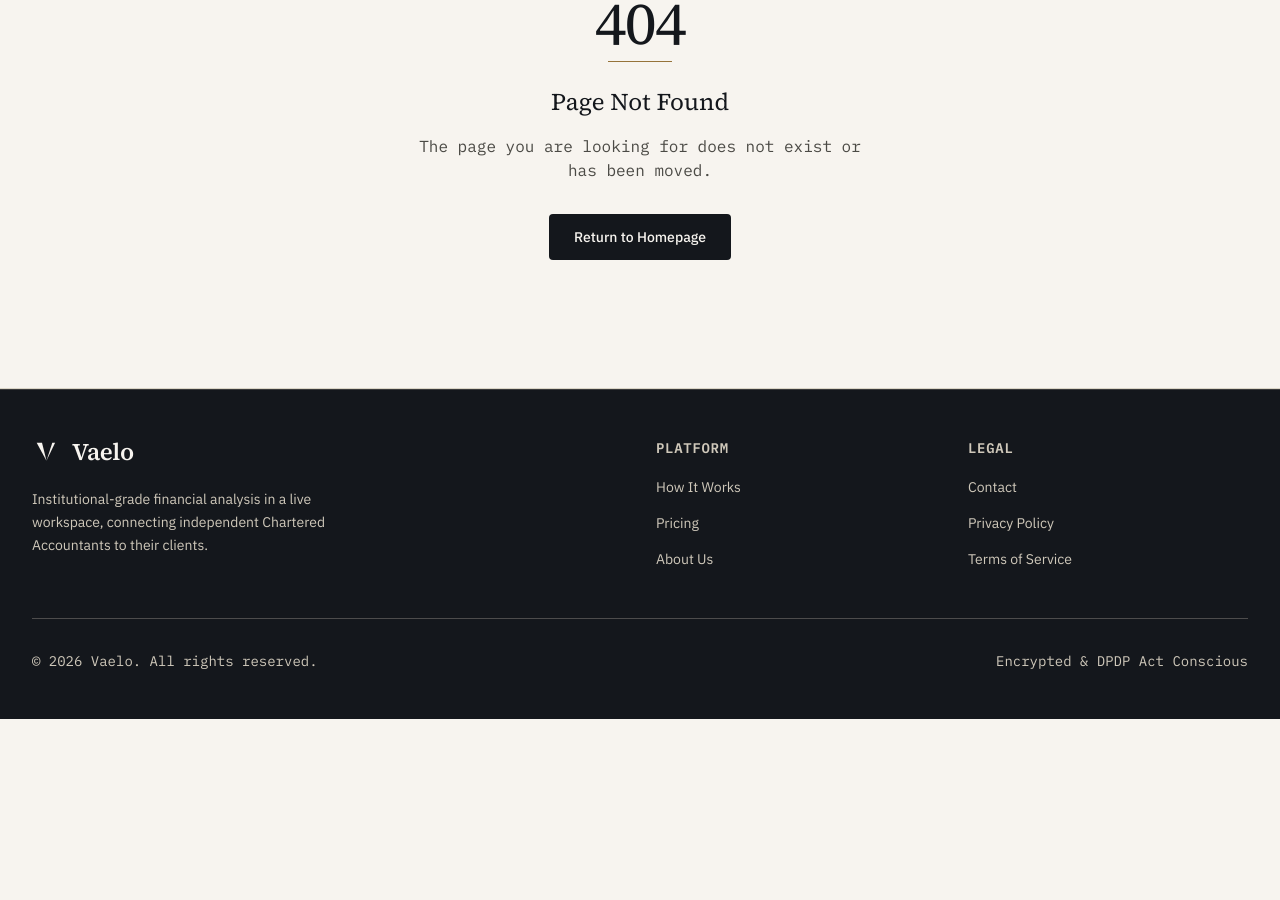
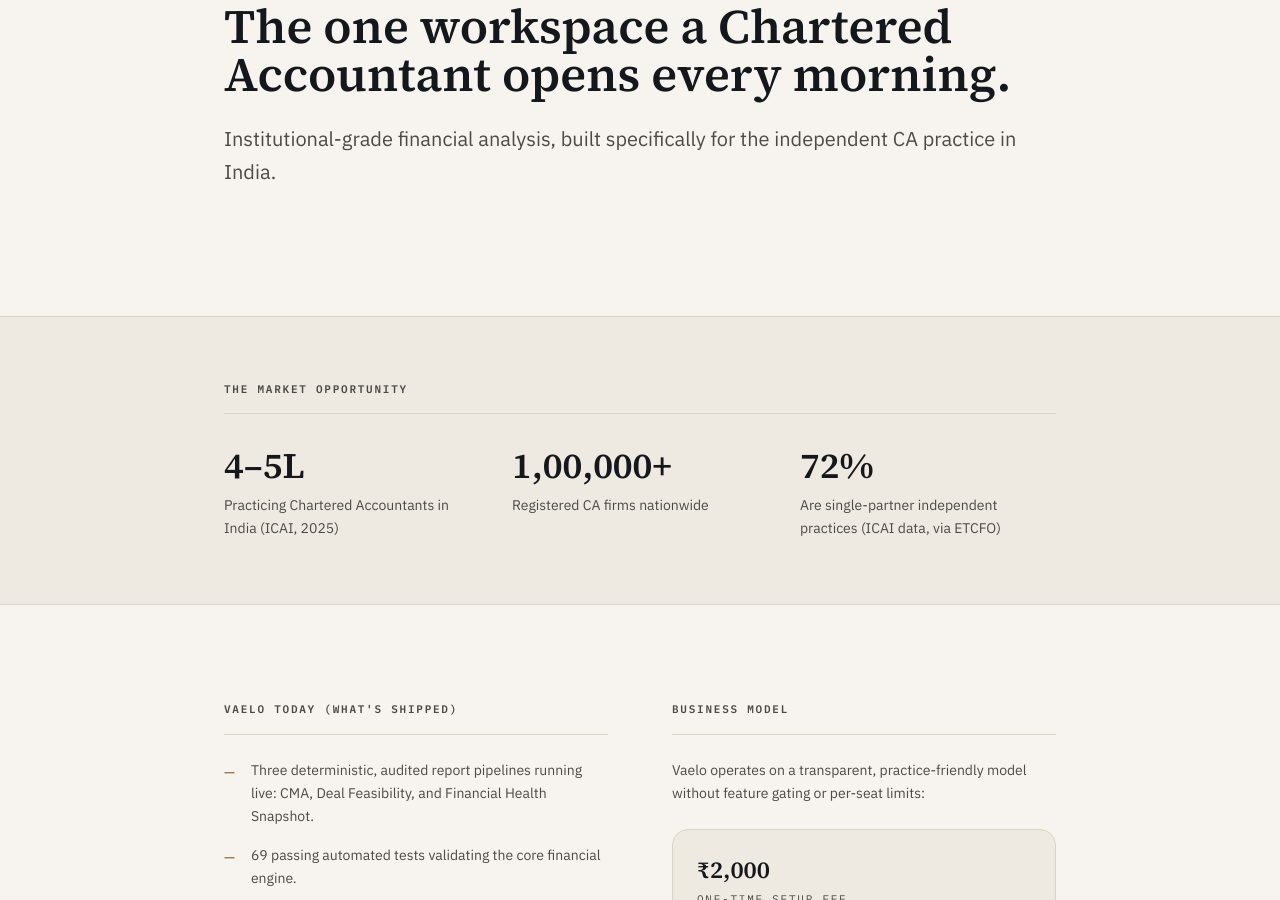
Before and after one commit to Smeetmehta27/vaelo, a Next.js app: page /invest in a window 1280 px wide. Before the commit this address had no page. Shown: the part 200-1100 px from the top of the page. Before the commit the page ends 919 px from the top, so only its background shows below. Built offline with nearby package versions, Linux system fonts and the light colour scheme.

Commit message:
feat: add dedicated investor landing page

```diff
--- /dev/null
+++ b/src/app/invest/page.tsx
@@ -0,0 +1,152 @@
+import Link from 'next/link';
+import { Reveal, RevealGroup, RevealItem } from '@/components/animations/Reveal';
+import type { Metadata } from 'next';
+
+export const metadata: Metadata = {
+  title: "Invest | Vaelo",
+  description: "Vaelo investor relations and pre-seed opportunity.",
+  robots: {
+    index: false,
+    follow: false,
+  },
+};
+
+export default function InvestPage() {
+  return (
+    <main className="bg-paper">
+      {/* Hero */}
+      <section className="py-24 border-b border-stone-line">
+        <div className="max-w-4xl mx-auto px-4 sm:px-6 lg:px-8">
+          <Reveal className="mb-8">
+            <div className="flex items-center gap-3 mb-6">
+              <span className="w-6 h-px bg-bronze"></span>
+              <span className="font-mono text-[11px] uppercase tracking-[0.16em] text-bronze-deep font-medium">For Investors</span>
+            </div>
+            <h1 className="text-4xl sm:text-5xl font-serif font-[560] text-ink mb-6">
+              The one workspace a Chartered Accountant opens every morning.
+            </h1>
+            <p className="font-sans text-xl text-ink-soft leading-[1.65]">
+              Institutional-grade financial analysis, built specifically for the independent CA practice in India.
+            </p>
+          </Reveal>
+        </div>
+      </section>
+
+      {/* The Opportunity (Stats Grid) */}
+      <section className="py-16 bg-paper-dim border-b border-stone-line">
+        <div className="max-w-4xl mx-auto px-4 sm:px-6 lg:px-8">
+          <Reveal>
+            <h2 className="font-mono text-[11px] uppercase tracking-[0.16em] text-ink-soft font-semibold mb-8 border-b border-stone-line pb-4">The Market Opportunity</h2>
+            <div className="grid grid-cols-1 md:grid-cols-3 gap-8">
+              <div className="flex flex-col">
+                <span className="font-serif font-[560] text-4xl text-ink mb-2">4–5L</span>
+                <span className="font-sans text-sm text-ink-soft leading-[1.65]">Practicing Chartered Accountants in India (ICAI, 2025)</span>
+              </div>
+              <div className="flex flex-col">
+                <span className="font-serif font-[560] text-4xl text-ink mb-2">1,00,000+</span>
+                <span className="font-sans text-sm text-ink-soft leading-[1.65]">Registered CA firms nationwide</span>
+              </div>
+              <div className="flex flex-col">
+                <span className="font-serif font-[560] text-4xl text-ink mb-2">72%</span>
+                <span className="font-sans text-sm text-ink-soft leading-[1.65]">Are single-partner independent practices (ICAI data, via ETCFO)</span>
+              </div>
+            </div>
+          </Reveal>
+        </div>
+      </section>
+
+      {/* What's Shipped & Business Model */}
+      <section className="py-24 border-b border-stone-line">
+        <div className="max-w-4xl mx-auto px-4 sm:px-6 lg:px-8">
+          <RevealGroup className="grid grid-cols-1 md:grid-cols-2 gap-16">
+            <RevealItem>
+              <h2 className="font-mono text-[11px] uppercase tracking-[0.16em] text-ink-soft font-semibold mb-6 border-b border-stone-line pb-4">Vaelo Today (What's Shipped)</h2>
+              <ul className="space-y-4 font-sans text-sm text-ink leading-[1.65]">
+                <li className="flex gap-4">
+                  <span className="text-bronze font-medium pt-0.5">—</span>
+                  <span className="text-ink-soft">Three deterministic, audited report pipelines running live: CMA, Deal Feasibility, and Financial Health Snapshot.</span>
+                </li>
+                <li className="flex gap-4">
+                  <span className="text-bronze font-medium pt-0.5">—</span>
+                  <span className="text-ink-soft">69 passing automated tests validating the core financial engine.</span>
+                </li>
+                <li className="flex gap-4">
+                  <span className="text-bronze font-medium pt-0.5">—</span>
+                  <span className="text-ink-soft">Multi-format output support: PDF, DOCX, and XLSX export.</span>
+                </li>
+                <li className="flex gap-4">
+                  <span className="text-bronze font-medium pt-0.5">—</span>
+                  <span className="text-ink-soft">Client management, document collection, review workflow, and a live practice dashboard.</span>
+                </li>
+              </ul>
+            </RevealItem>
+
+            <RevealItem>
+              <h2 className="font-mono text-[11px] uppercase tracking-[0.16em] text-ink-soft font-semibold mb-6 border-b border-stone-line pb-4">Business Model</h2>
+              <div className="font-sans text-sm text-ink-soft leading-[1.65] space-y-6">
+                <p>
+                  Vaelo operates on a transparent, practice-friendly model without feature gating or per-seat limits:
+                </p>
+                <div className="p-6 bg-paper-dim border border-stone-line rounded-[16px]">
+                  <p className="font-serif font-[560] text-2xl text-ink mb-1">₹2,000</p>
+                  <p className="font-mono text-[11px] uppercase tracking-[0.16em] text-ink-soft mb-4">One-time setup fee</p>
+
+                  <p className="font-serif font-[560] text-2xl text-ink mb-1">₹300–500</p>
+                  <p className="font-mono text-[11px] uppercase tracking-[0.16em] text-ink-soft">Per month (scaled by usage)</p>
+                </div>
+                <p>
+                  View the complete breakdown on our <Link href="/pricing" className="text-stone hover:text-ink hover:underline hover:decoration-bronze hover:underline-offset-4 transition-all duration-200">Pricing page</Link>.
+                </p>
+              </div>
+            </RevealItem>
+          </RevealGroup>
+        </div>
+      </section>
+
+      {/* The Ask */}
+      <section className="py-24 bg-paper-dim border-b border-stone-line">
+        <div className="max-w-4xl mx-auto px-4 sm:px-6 lg:px-8">
+          <Reveal>
+            <h2 className="text-3xl font-serif font-[560] text-ink mb-8">The Ask</h2>
+            <p className="font-sans text-lg text-ink-soft leading-[1.65] mb-8 max-w-2xl">
+              Vaelo is raising a pre-seed round to accelerate our go-to-market motion and scale the platform's core infrastructure. We are actively seeking:
+            </p>
+            <div className="grid grid-cols-1 sm:grid-cols-3 gap-6">
+              <div className="bg-paper border border-stone-line rounded-[20px] p-8">
+                <h3 className="font-serif font-[560] text-xl text-ink mb-3">Capital</h3>
+                <p className="font-sans text-sm text-ink-soft leading-[1.65]">To support Phase 2–3 build velocity and engineering scale.</p>
+              </div>
+              <div className="bg-paper border border-stone-line rounded-[20px] p-8">
+                <h3 className="font-serif font-[560] text-xl text-ink mb-3">Mentorship</h3>
+                <p className="font-sans text-sm text-ink-soft leading-[1.65]">From operators who have successfully built and scaled B2B SaaS in India.</p>
+              </div>
+              <div className="bg-paper border border-stone-line rounded-[20px] p-8">
+                <h3 className="font-serif font-[560] text-xl text-ink mb-3">Network Access</h3>
+                <p className="font-sans text-sm text-ink-soft leading-[1.65]">To connect with and onboard our foundational founding-CA cohort for critical early validation.</p>
+              </div>
+            </div>
+          </Reveal>
+        </div>
+      </section>
+
+      {/* Contact Block */}
+      <section className="py-32 bg-ink text-paper text-center">
+        <Reveal className="max-w-2xl mx-auto px-4 sm:px-6 lg:px-8">
+          <h2 className="text-3xl sm:text-4xl font-serif font-[560] text-paper mb-6">Interested in investing?</h2>
+          <p className="font-sans text-stone text-lg leading-[1.65] mb-12">
+            Let's discuss how we can build the definitive financial OS for Indian accounting practices.
+          </p>
+          <a
+            href="mailto:vaelo.team@gmail.com"
+            className="inline-flex justify-center items-center px-8 py-4 border border-transparent text-base font-medium rounded-sm text-paper bg-bronze hover:bg-bronze-deep transition-all duration-200 mb-8"
+          >
+            Get in touch
+          </a>
+          <p className="font-sans text-sm text-stone/80">
+            Smeet Mehta, Founder
+          </p>
+        </Reveal>
+      </section>
+    </main>
+  );
+}
```
